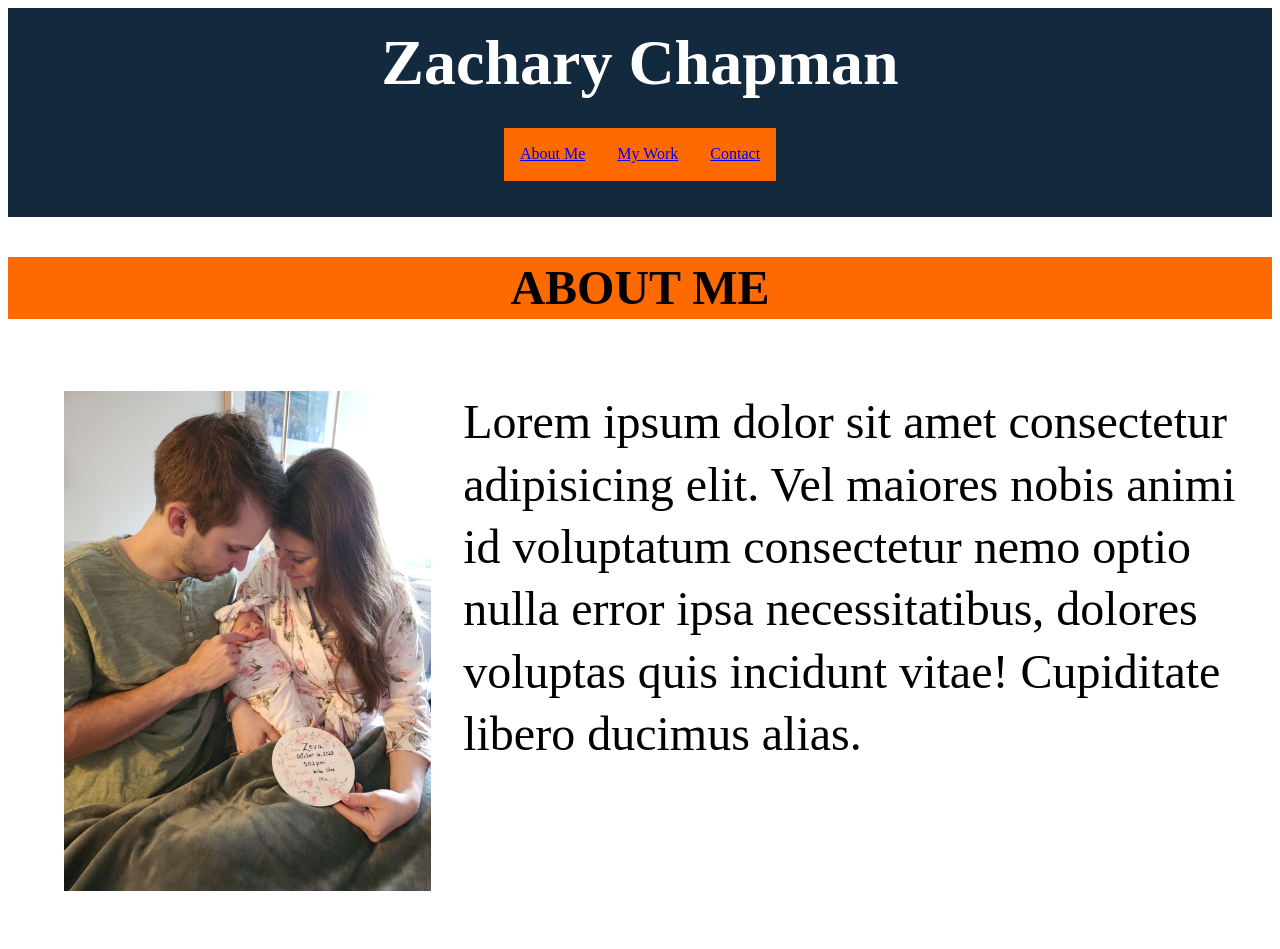
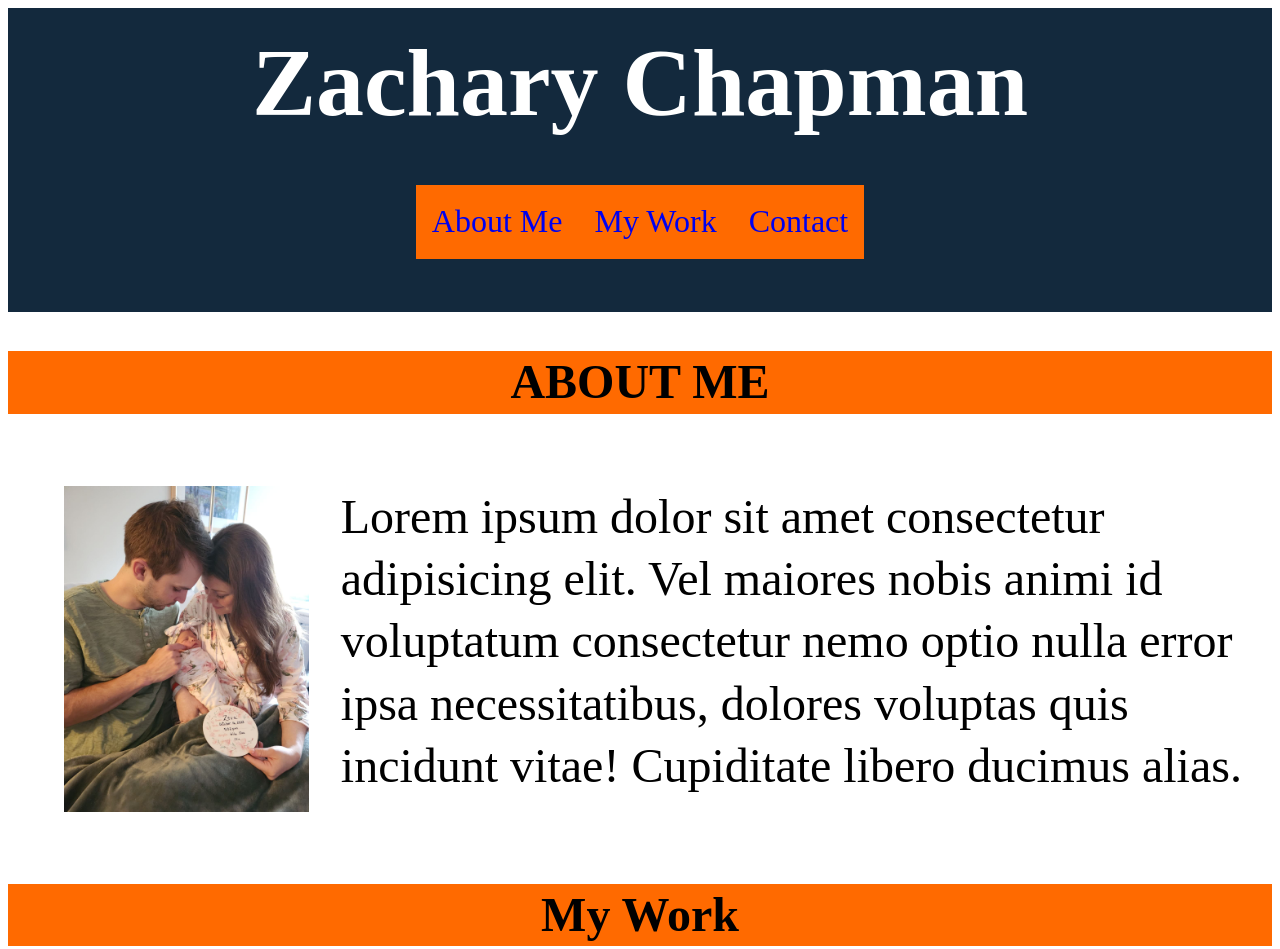
Before and after one commit to chappzach24/Chapman-Portfolio, a plain HTML site: page index.html in a window 1280 px wide. Shown: the top 949 px of the page. Drawn offline with Linux system fonts and the light colour scheme.

Commit message:
added title to img

```diff
--- a/assets/style.css
+++ b/assets/style.css
@@ -3,6 +3,14 @@ body {
   display: flex;
   flex-direction: column;
   line-height: 1.3;
+}
+header {
+  display: flex;
+  justify-content: center;
+  align-items: center;
+  padding: 1%;
+  background-color: #13293d;
+  color: #fff;
 }
 
 nav ul {
@@ -12,6 +20,7 @@ nav ul {
   width: 100%;
   list-style: none;
   padding: 0%;
+  font-size: 2rem;
 
 }
 main{
@@ -20,6 +29,8 @@ main{
 }
 ul{
   list-style: none;
+  display: flex;
+  float: right;
 }
 li{
   padding: 1rem;
@@ -40,7 +51,7 @@ nav a:hover, nav::after{
 }
 
 h1{
-  font-size: 4rem;
+  font-size: 6rem;
   margin: 0;
 }
 .horiseon-refactor, .prework{
@@ -63,28 +74,17 @@ h1{
   flex-direction: column;
 }
 
-header {
-  display: flex;
-  justify-content: center;
-  align-items: center;
-  padding: 1%;
-  background-color: #13293d;
-  color: #fff;
-}
 h2{
   background-color: #ff6a00;
   font-size: 3rem;
 }
 
 .baby_pic{
+  display: flex;
   justify-content: left;
-  height: 500px;
-  width: 30%;
+  height: auto;
+  width: 20%;
   margin: 1rem;
-}
-ul{
-  display: flex;
-  float: right;
 }
 
 #aboutme, #mywork, #contactme{
--- a/index.html
+++ b/index.html
@@ -17,9 +17,9 @@
           </div>
           <nav>
             <ul>
-              <li><a href="#aboutme">About Me</a></li>
-              <li><a href="#mywork">My Work</a></li>
-              <li><a href="#contactme">Contact</a></li>
+              <li><a style="text-decoration: none" href="#aboutme">About Me</a></li>
+              <li><a style="text-decoration: none" href="#mywork">My Work</a></li>
+              <li><a style="text-decoration: none" href="#contactme">Contact</a></li>
             </ul>
           </nav>
         </div>
@@ -31,7 +31,7 @@
         <h2 id="aboutme">ABOUT ME</h2>
         <div>
           <ul>
-            <img class="baby_pic" src="assets/Images/baby_pic.jpg" alt="Picture of Zachary and kenzie Chapman holding their first child at the hospital">
+            <img class="baby_pic" src="assets/Images/baby_pic.jpg"  title="Family Picture" alt="Picture of Zachary and kenzie Chapman holding their first child at the hospital">
             <p>Lorem ipsum dolor sit amet consectetur adipisicing elit. Vel maiores nobis animi id voluptatum consectetur nemo optio nulla error ipsa necessitatibus, dolores voluptas quis incidunt vitae! Cupiditate libero ducimus alias.</p>
 
         </ul>
@@ -46,7 +46,7 @@
                 <div>
                      <ul>
                          <a class="horiseon-refactor" href="https://chappzach24.github.io/Horiseon-refactor/">
-                            <img class="baby_pic" src="assets/Images/Horiseon-ScreenShot (1).png" alt="Picture of Zachary and kenzie Chapman holding their first child at the hospital">
+                            <img class="baby_pic" src="assets/Images/Horiseon-ScreenShot (1).png" title="Horiseon-Refactor challenge" alt="Picture of Zachary and kenzie Chapman holding their first child at the hospital">
                         </a>
                         <p>This project was given with motivation to refactor a website that aides accessibility. The goal was to contribute to a more inclusive web environment by ensuring usability for individuals with diverse needs. The project addresses the common issue of exclusionary web design by adhering to accessibility standards. In the development process we emphasized the importance of writing "DRY" (Don't Repeat Yourself) code, promoting efficiency and maintainability.Through this process, valuable insights were gained into the technical and impactful aspects of web accessibility, emphasizing its fundamental role in user-centric development.</p>
                     </ul>
@@ -60,7 +60,7 @@
           <div>
             <ul>
                 <a class="prework" href="https://chappzach24.github.io/prework-study-guide/">
-                    <img class="baby_pic" src="assets/Images/prework.png" alt="Picture of website that was out prework for OSU boot camp">
+                    <img class="baby_pic" src="assets/Images/prework.png" title="OSU-prework-study-guide" alt="Picture of website that was out prework for OSU boot camp">
                 </a>
               <p>Lorem ipsum dolor sit amet consectetur adipisicing elit. Vel maiores nobis animi id voluptatum consectetur nemo optio nulla error ipsa necessitatibus, dolores voluptas quis incidunt vitae! Cupiditate libero ducimus alias.</p>
 
```
Also changed, not shown: 1 other file.
